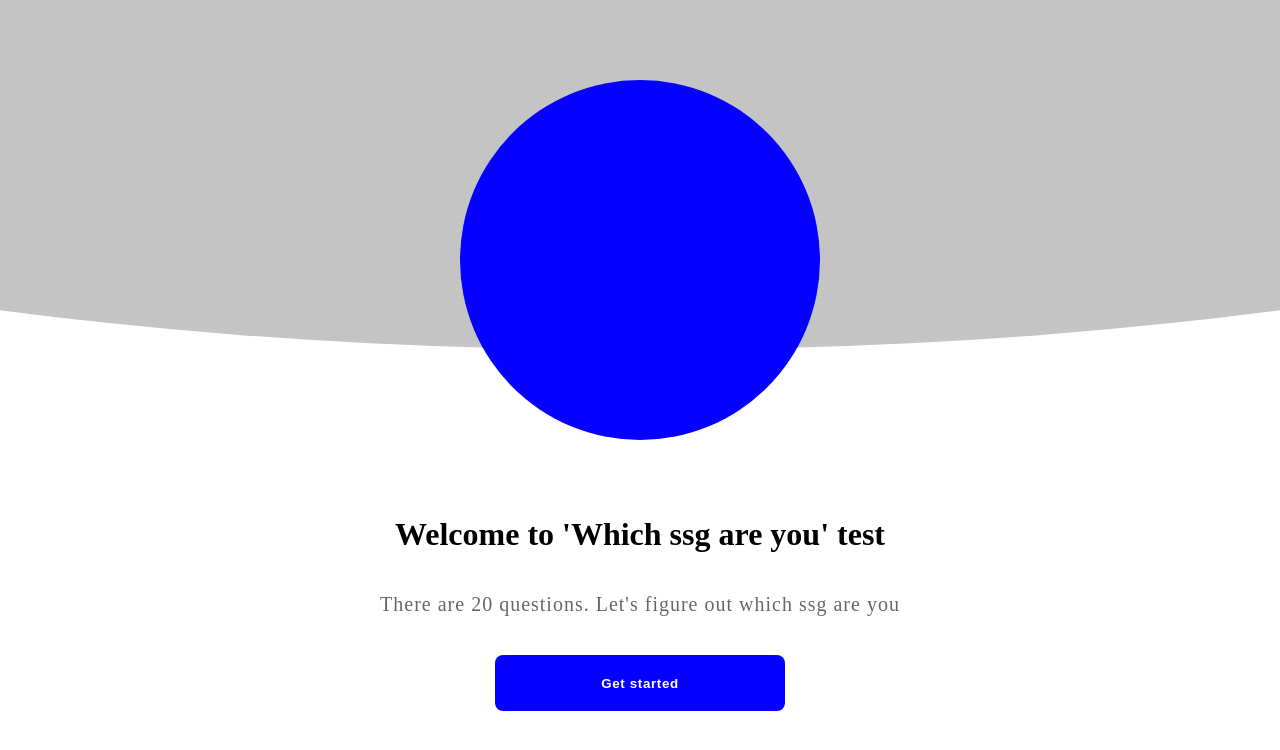
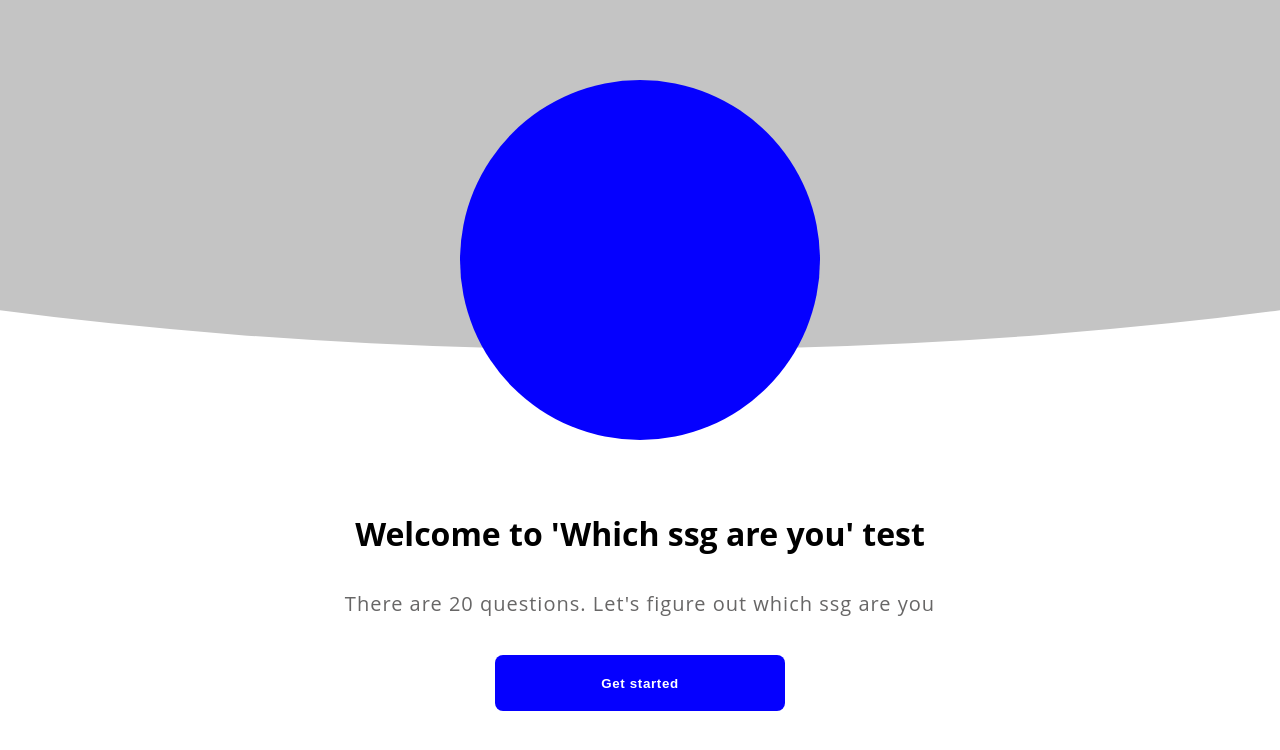
Before and after one commit to NJKode/ssg-quiz, a React (Create React App) app: page / in a window 1280 px wide. Shown: the top 750 px of the page. Built offline with nearby package versions, Linux system fonts and the light colour scheme.

Commit message:
Nicer font

```diff
--- a/src/App.css
+++ b/src/App.css
@@ -1,5 +1,5 @@
 .app {
-  font-family: "TT Norms Pro";
+  font-family: "Open Sans";
   font-style: normal;
   font-weight: 500;
   font-size: 20px;
--- a/src/index.css
+++ b/src/index.css
@@ -11,3 +11,5 @@
   font-family: source-code-pro, Menlo, Monaco, Consolas, 'Courier New',
     monospace;
 }
+
+@import url('https://fonts.googleapis.com/css2?family=Open+Sans:ital,wght@0,300;0,400;0,600;0,700;0,800;1,300;1,400;1,600;1,700;1,800&display=swap');
```
